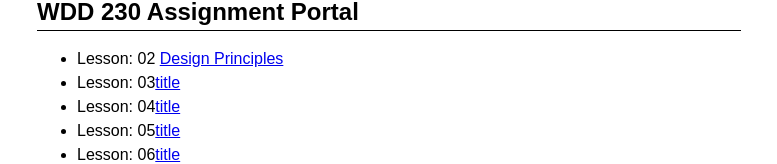
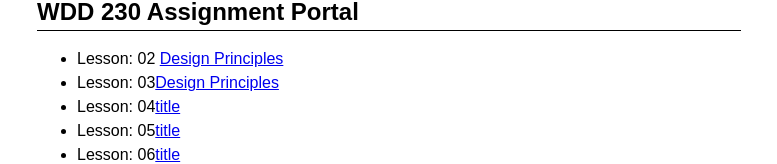
Before and after one commit to justinmurrey/wdd230, a plain HTML site: page index.html in a window 1280 px wide. Shown: the part 156-320 px from the top of the page, without its empty margins (251-1028 px from the left). Drawn offline with Linux system fonts and the light colour scheme.

Commit message:
commit15

```diff
--- a/index.html
+++ b/index.html
@@ -37,7 +37,11 @@
           Lesson: 02
           <a href="lesson2/designprinciples.html">Design Principles</a>
         </li>
-        <li>Lesson: 03<a href="#">title</a></li>
+        <li>
+          Lesson: 03<a href="lesson2/designprinciples.html"
+            >Design Principles</a
+          >
+        </li>
         <li>Lesson: 04<a href="#">title</a></li>
         <li>Lesson: 05<a href="#">title</a></li>
         <li>Lesson: 06<a href="#">title</a></li>
```
